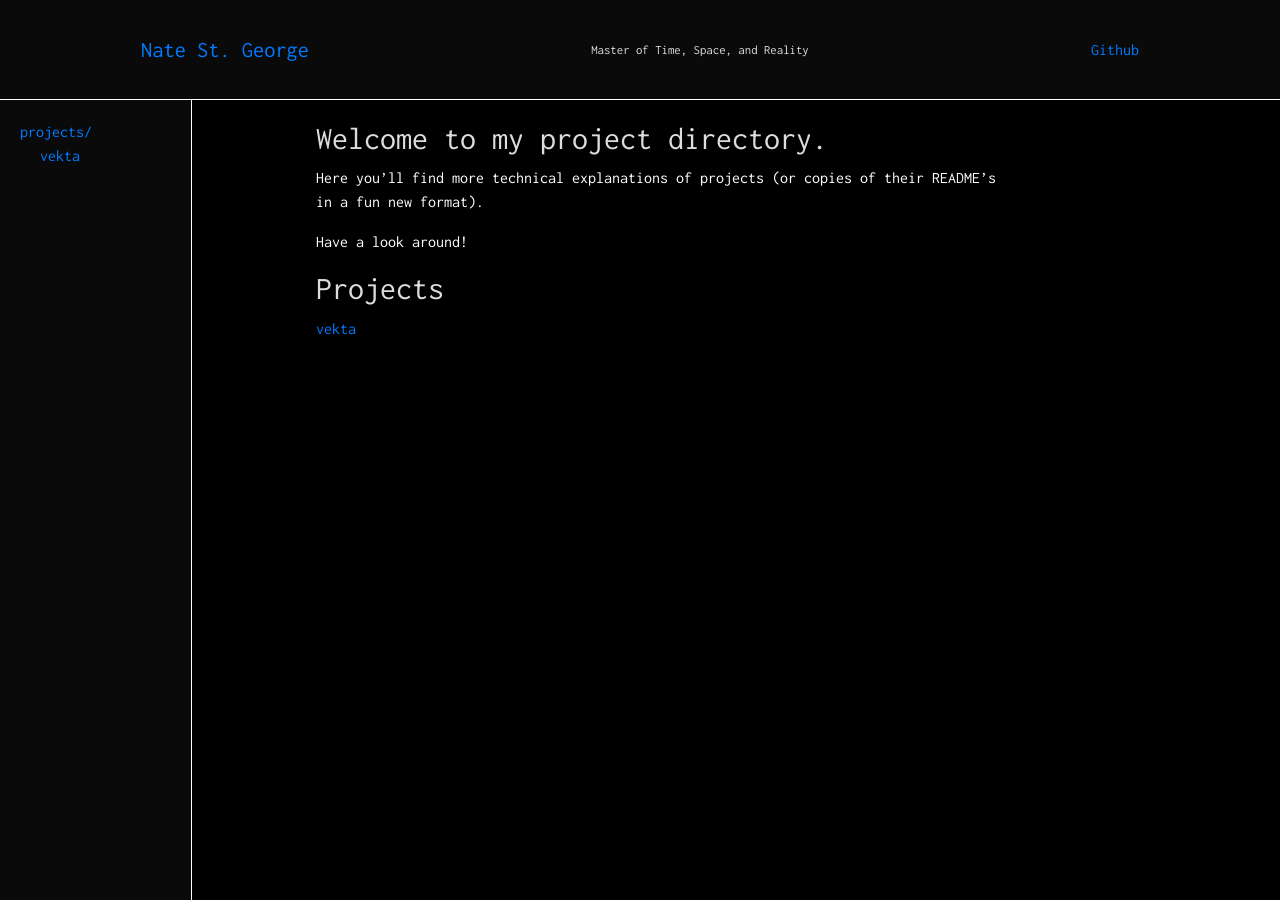
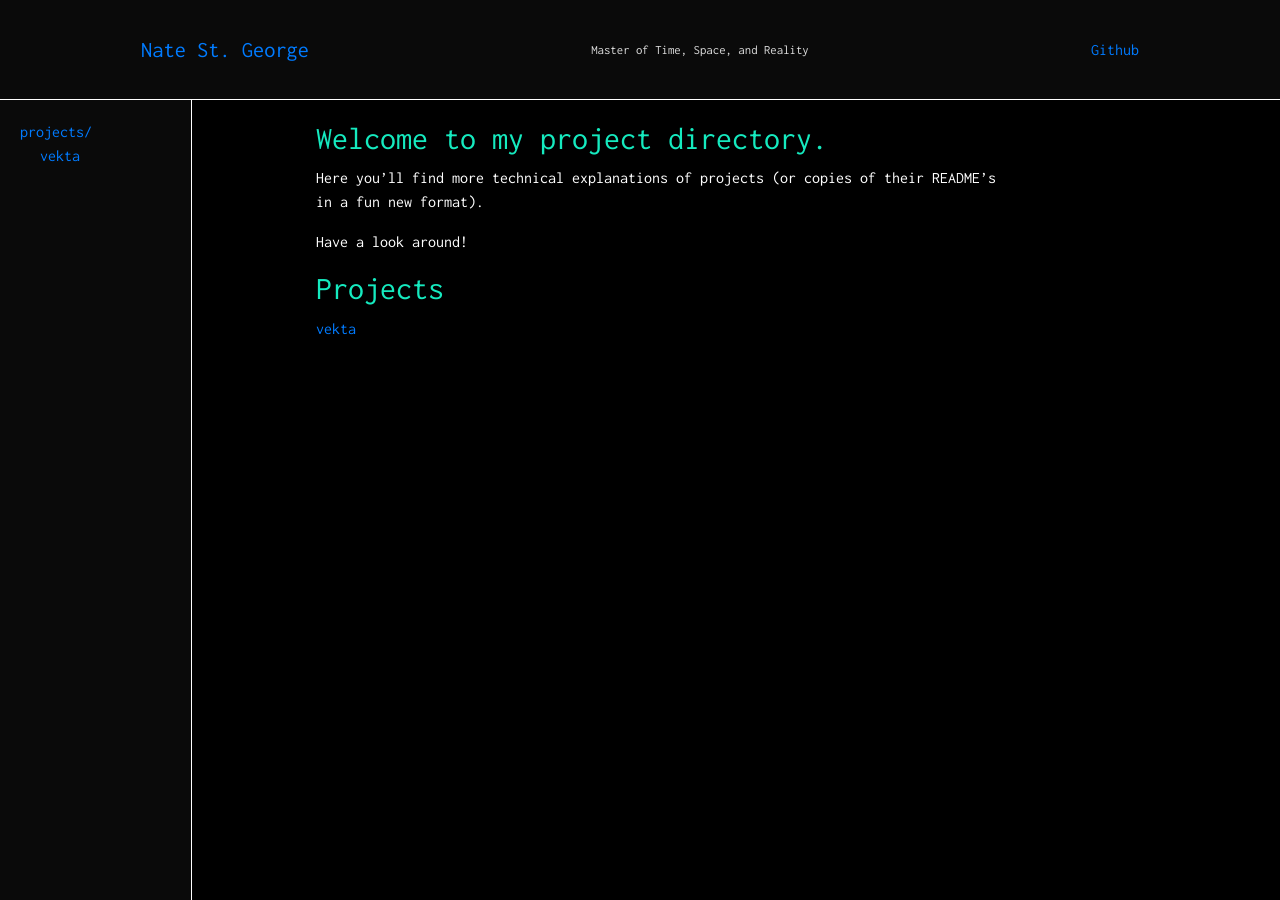
Before and after one commit to StGerGer/stgerger.github.io, a Jekyll site: the page built from index.md, in a window 1280 px wide. Built offline with Jekyll 4.4.1, drawn with Linux system fonts in a browser that asks for light colours; our own code applies the rules of GitHub Pages for plain Markdown files.

Commit message:
Update main.css

```diff
--- a/css/main.css
+++ b/css/main.css
@@ -12,7 +12,7 @@ img {
 }
 
 h2 {
-  color: #DDD;
+  color: #15eabf;
 }
 
 #header {
@@ -58,7 +58,7 @@ h2 {
   font-size:0.8rem;
 }
 
-.clickable {
+a {
   cursor: pointer;
 }
 
@@ -68,18 +68,26 @@ h2 {
   max-width: 720px;
 }
 
-.clickable:hover {
+a:hover {
   color: #15eabf;
 }
 
 @media(max-width: 720px) {
-  .sidebar {
+  #sidebar {
     display: none;
   }
   body {
-    font-size: 2rem;
+    font-size: 1.5rem;
   }
   h2 {
-    font-size: 3rem;
+    font-size: 2.4rem;
+  }
+  .container {
+    margin-top: 120px;
+    margin-left: 10px;
+    max-width: 600px;
+  }
+  .title {
+    font-size: 1.5rem;
   }
 }
```
